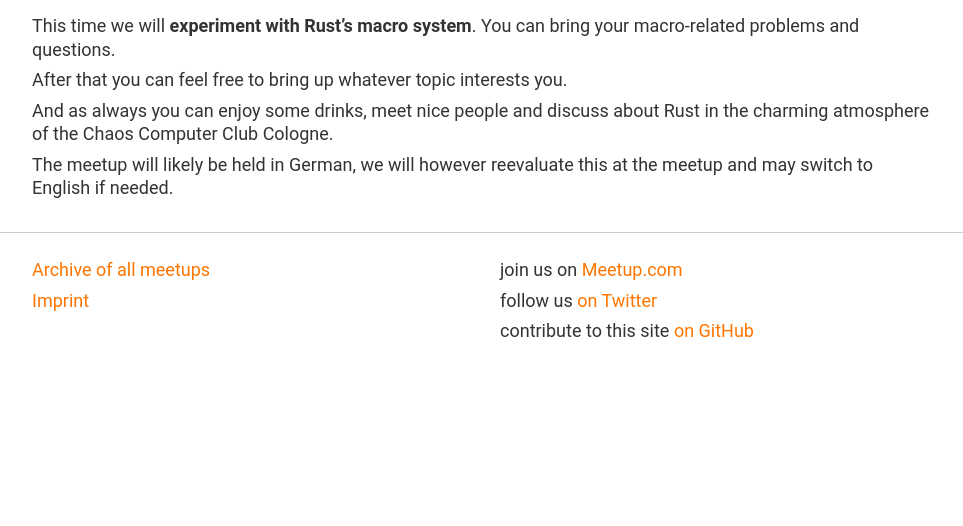
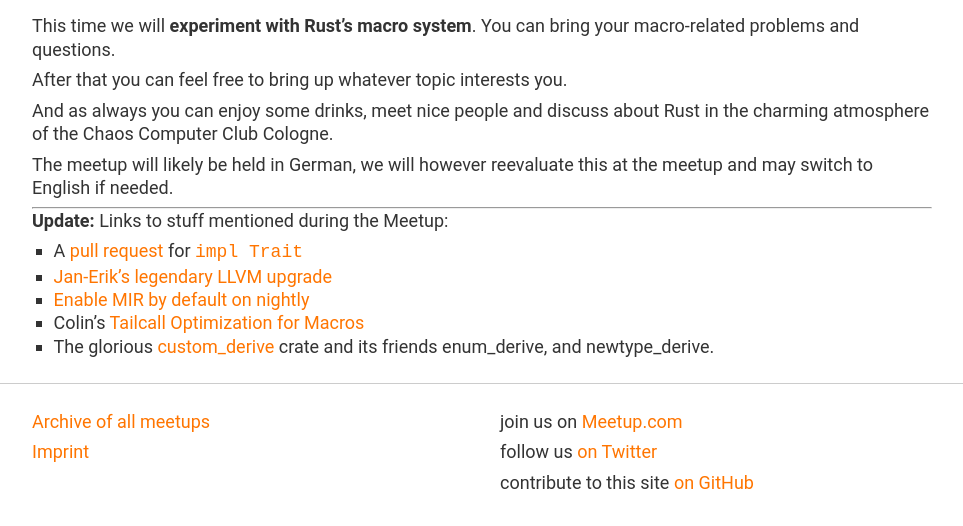
Before and after one commit to Rustaceans/rust-cologne, a Jekyll site: the page built from _posts/2016-08-03-one-year-rust-cologne.md, in a window 1280 px wide, cut to the strip 552-1078 px from the top of the page. Shown: the whole strip, without its empty margins (158-1121 px from the left). Built offline with Jekyll 4.4.1, drawn with Linux system fonts in a browser that asks for light colours; before the commit the page ends 927 px from its top, so only the background shows below that.

Commit message:
Add links to stuff mentioned during the Meetup

```diff
--- a/_posts/2016-08-03-one-year-rust-cologne.md
+++ b/_posts/2016-08-03-one-year-rust-cologne.md
@@ -20,3 +20,13 @@ After that you can feel free to bring up whatever topic interests you.
 And as always you can enjoy some drinks, meet nice people and discuss about Rust in the charming atmosphere of the Chaos Computer Club Cologne.
 
 The meetup will likely be held in German, we will however reevaluate this at the meetup and may switch to English if needed.
+
+- - -
+
+**Update:** Links to stuff mentioned during the Meetup:
+
+- A [pull request](https://github.com/rust-lang/rust/pull/35091) for [`impl Trait`](https://github.com/rust-lang/rfcs/pull/1522)
+- [Jan-Erik's legendary LLVM upgrade](https://github.com/rust-lang/rust/pull/34743)
+- [Enable MIR by default on nightly](https://github.com/rust-lang/rust/pull/34096)
+- Colin's [Tailcall Optimization for Macros](https://github.com/colin-kiegel/enum-transform/blob/6e6e7f001fbf6edd5f51c0235e2064aeb1d34c83/src/tailcall_optimization.rs)
+- The glorious [custom_derive](https://github.com/DanielKeep/rust-custom-derive) crate and its friends enum_derive, and newtype_derive.
```
